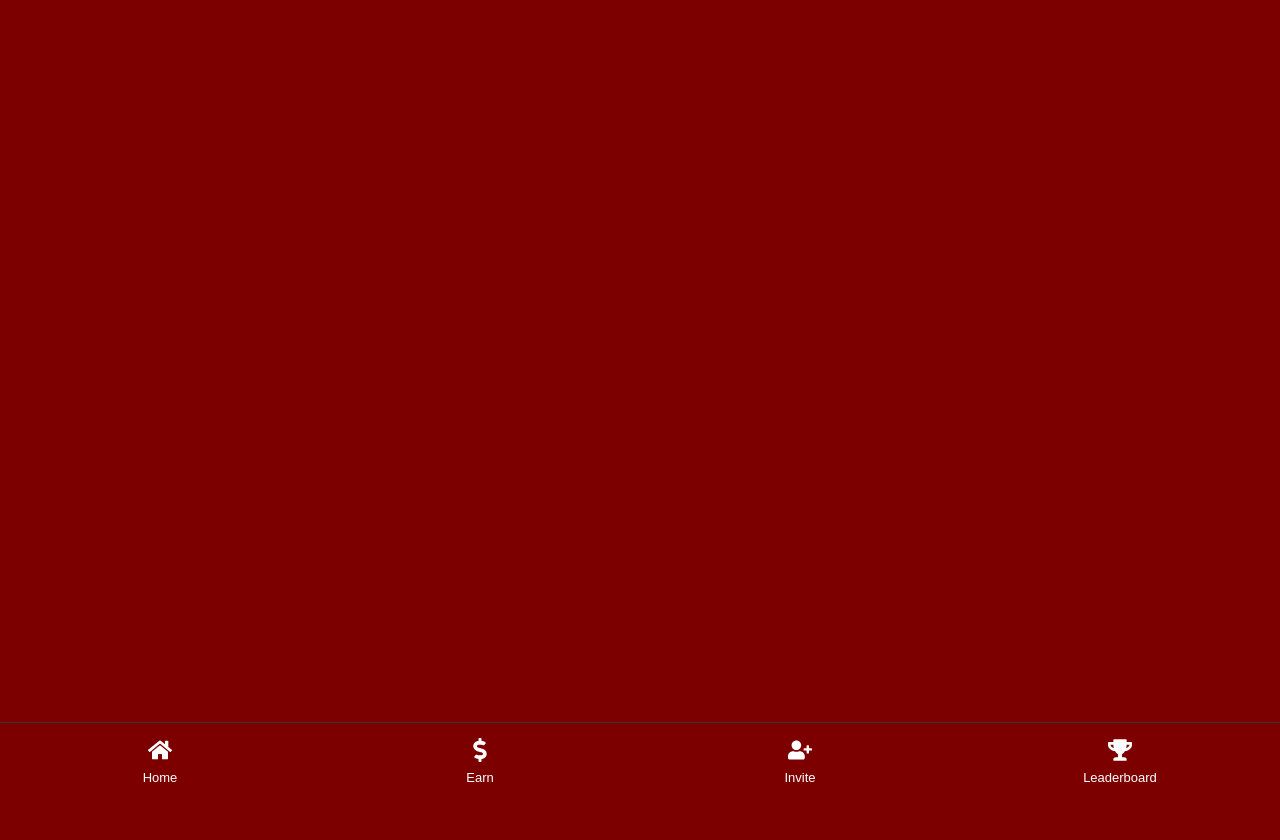
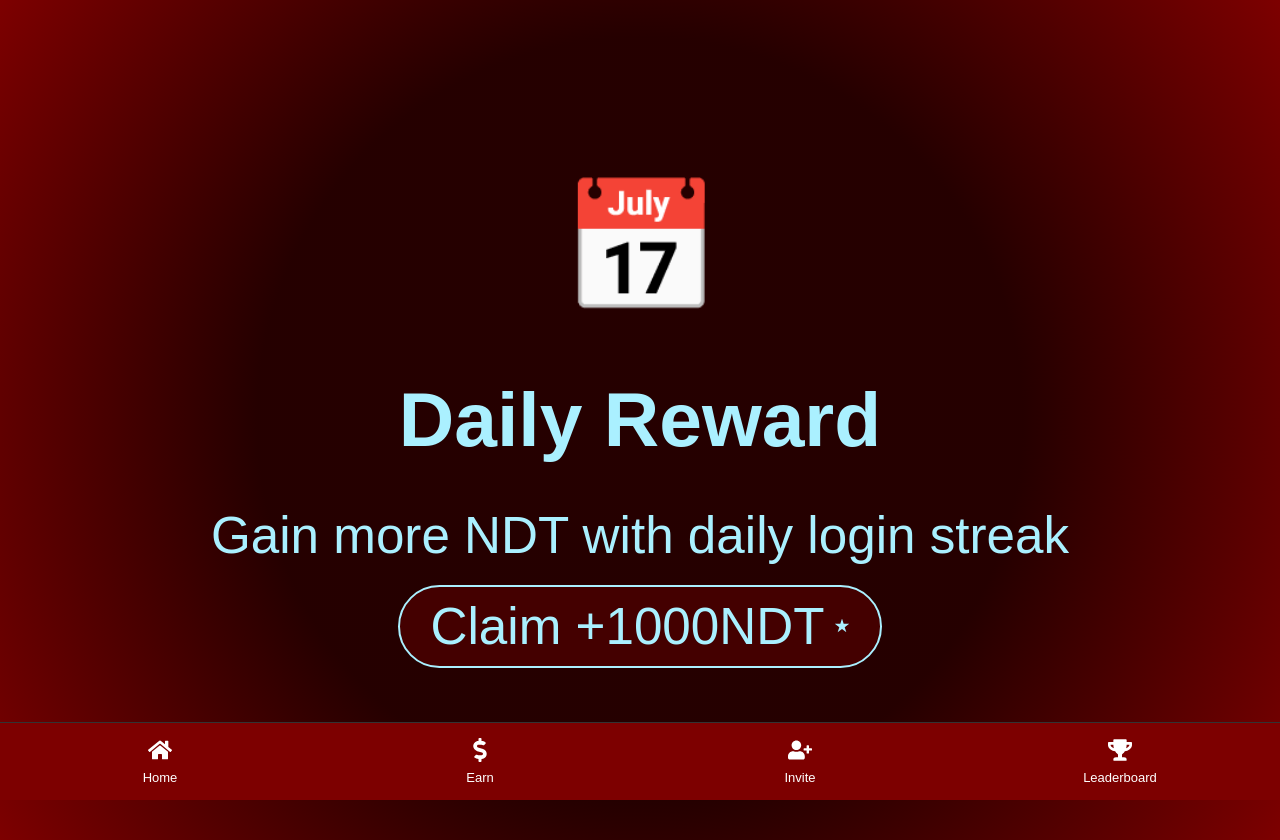
Before and after one commit to ndeen17/lost-cats, a React (Vite) app: page /daily-reward in a window 1280 px wide. Before the commit the page ends 800 px from the top, so only its background shows below. Built offline with nearby package versions, Linux system fonts and the light colour scheme.

Commit message:
for fuck sake

```diff
--- a/src/App.tsx
+++ b/src/App.tsx
@@ -6,6 +6,7 @@ import TasksPage from './pages/TasksPage';
 import InvitePage from './pages/InvitePage';
 import LeaderboardPage from './pages/LeaderboardPage';
 import InviteeSignUpPage from './pages/InviteeSignUpPage';
+import Daily from './pages/Daily';
 
 // Import icons from react-icons
 import { FaHome, FaDollarSign, FaUserPlus, FaTrophy } from 'react-icons/fa';
@@ -107,6 +108,7 @@ const App = () => {
                 <Route path="/invite" element={<InvitePage />} />
                 <Route path="/leaderboard" element={<LeaderboardPage />} />
                 <Route path="/invitee-signup" element={<InviteeSignUpPage />} />
+                <Route path="/daily-reward" element={<Daily />} />
             </Routes>
 
             <Footer /> {/* Render Footer component */}
--- /dev/null
+++ b/src/pages/Daily.tsx
@@ -0,0 +1,105 @@
+import { useState } from 'react';
+import axios from 'axios';
+
+
+const Daily = () => {
+    const [reward, setReward] = useState<number | null>(null);
+    const [error, setError] = useState<string | null>(null);
+
+
+    const claimReward = async () => {
+        try {
+            const res = await axios.post(`${import.meta.env.VITE_API_URL}/daily-reward`, {
+                userName: localStorage.getItem('username')
+            });
+            setReward(res.data.reward);
+        } catch (error) {
+            console.error("Error claiming daily reward:", error);
+            setError("Coming soon. Please try again later.");
+        }
+    };
+
+
+  return (
+    <div
+      style={{
+        padding: "20px",
+        background: "radial-gradient(circle, rgba(0, 0, 0, 0.7) 50%, #7d0000 100%)",
+        color: "#ffffff",
+        minHeight: "100vh",
+        display: "flex",
+        flexDirection: "column",
+        justifyContent: "center",
+        alignItems: "center",
+        textAlign: "center",
+      }}
+    >
+      {/* Calendar Icon */}
+      <div
+        style={{
+          fontSize: "6vw",
+          color: "#aaf0ff",
+          marginBottom: "20px",
+        }}
+      >
+        <span style={{ fontSize: "10vw", display: "block" }}>📅</span>
+      </div>
+
+      {/* Title */}
+      <h1 style={{ fontSize: "6vw", margin: "20px 0", lineHeight: "1.2", color: "#aaf0ff" }}>
+        Daily Reward
+      </h1>
+
+      {/* Subtitle */}
+      <p style={{ fontSize: "4vw", margin: "10px 0 20px", color: "#aaf0ff" }}>
+        Gain more NDT with daily login streak
+      </p>
+
+      {/* Reward Button */}
+      <button
+        onClick={claimReward}
+        style={{
+          color: "#aaf0ff",
+          backgroundColor: "#440000",
+          padding: "10px 30px",
+          borderRadius: "50px",
+          fontSize: "4vw",
+          cursor: "pointer",
+          border: "2px solid #aaf0ff",
+          display: "flex",
+          alignItems: "center",
+          justifyContent: "center",
+          gap: "10px",
+          transition: "transform 0.3s, background-color 0.3s",
+        }}
+        onMouseOver={(e) => {
+          e.currentTarget.style.backgroundColor = "#aaf0ff";
+          e.currentTarget.style.color = "#440000";
+          e.currentTarget.style.transform = "scale(1.05)";
+        }}
+        onMouseOut={(e) => {
+          e.currentTarget.style.backgroundColor = "#440000";
+          e.currentTarget.style.color = "#aaf0ff";
+          e.currentTarget.style.transform = "scale(1)";
+        }}
+      >
+        Claim +1000NDT
+        <span
+          style={{
+            display: "inline-block",
+            width: "15px",
+            height: "15px",
+            backgroundColor: "#aaf0ff",
+            clipPath: "polygon(50% 0%, 61% 35%, 98% 35%, 68% 57%, 79% 91%, 50% 70%, 21% 91%, 32% 57%, 2% 35%, 39% 35%)",
+          }}
+        />
+      </button>
+
+      {/* Error Message */}
+      {error && <div style={{ color: "red", fontSize: "3vw", marginTop: "20px" }}>{error}</div>}
+
+    </div>
+  );
+};
+
+export default Daily;
--- a/src/pages/DashboardPage.tsx
+++ b/src/pages/DashboardPage.tsx
@@ -59,7 +59,7 @@ const Dashboard = () => {
     }, []);
 
     return (
-        <div style={{ padding: '20px', backgroundColor: '#7d0000', color: '#ffffff', minHeight: '100vh', display: 'flex', flexDirection: 'column', justifyContent: 'center', alignItems: 'center', textAlign: 'center' }}>
+        <div style={{ padding: '20px', background: 'radial-gradient(circle, rgba(0, 0, 0, 0.7) 50%, #7d0000 100%)', color: '#ffffff', minHeight: '100vh', display: 'flex', flexDirection: 'column', justifyContent: 'center', alignItems: 'center', textAlign: 'center' }}>
             <div style={{ marginBottom: '20px' }}>
                 <img src={logo} alt="logo" style={{ minWidth: '100px', maxWidth: '200px', height: 'auto' }} />
             </div>
@@ -75,13 +75,52 @@ const Dashboard = () => {
                 <div style={{ color: 'red', fontSize: '3vw' }}>{error}</div>
             )}
             <div style={{ marginTop: '40px' }}>
+            <a
+      href="/daily-reward"
+      style={{
+        color: "#aaf0ff", // Light blue text
+        fontSize: "4vw", // Scalable font size
+        textDecoration: "none", // No underline
+        transition: "background-color 0.3s, transform 0.3s", // Smooth transitions
+        display: "flex", // Flex for alignment
+        justifyContent: "center", // Center text horizontally
+        alignItems: "center", // Center text vertically
+        padding: "15px 30px", // Button padding
+        backgroundColor: "#440000", // Dark red background
+        borderRadius: "50px", // Fully rounded corners
+        border: "2px solid #aaf0ff", // Light blue border
+        width: "fit-content", // Adjust to content size
+        margin: "20px auto", // Center horizontally with margin
+        cursor: "pointer",
+      }}
+      onMouseOver={(e) => {
+        e.currentTarget.style.backgroundColor = "#aaf0ff"; // Light blue background
+        e.currentTarget.style.color = "#440000"; // Dark red text
+        e.currentTarget.style.transform = "scale(1.05)"; // Slight scaling
+      }}
+      onMouseOut={(e) => {
+        e.currentTarget.style.backgroundColor = "#440000"; // Reset to original
+        e.currentTarget.style.color = "#aaf0ff"; // Reset text color
+        e.currentTarget.style.transform = "scale(1)"; // Reset scale
+      }}
+    >
+      DAILY REWARD
+      <span
+        style={{
+          marginLeft: "10px", // Spacing between text and icon
+          display: "inline-block",
+          transform: "rotate(45deg)", // Rotate for star shape
+          width: "10px",
+          height: "10px",
+          backgroundColor: "#aaf0ff", // Light blue color
+          clipPath: "polygon(50% 0%, 61% 35%, 98% 35%, 68% 57%, 79% 91%, 50% 70%, 21% 91%, 32% 57%, 2% 35%, 39% 35%)", // Star shape
+        }}
+      />
+    </a>
                 <a
                     href="/tasks"
                     style={{
-                        color: '#fff',
-                        backgroundColor: '#00f',
-                        padding: '10px 20px',
-                        borderRadius: '5px',
+                        color: '#aaf0ff',
                         fontSize: '4vw',
                         textDecoration: 'none',
                         transition: 'background-color 0.3s',
@@ -89,7 +128,7 @@ const Dashboard = () => {
                     onMouseOver={(e) => (e.currentTarget.style.backgroundColor = '#0057e7')}
                     onMouseOut={(e) => (e.currentTarget.style.backgroundColor = '#00f')}
                 >
-                    View Tasks
+                   Earn With Tasks <span className="arrow">→</span>
                 </a>
             </div>
         </div>
```
Also changed, not shown: src/pages/Reward.tsx (added, +100 -0 lines).
